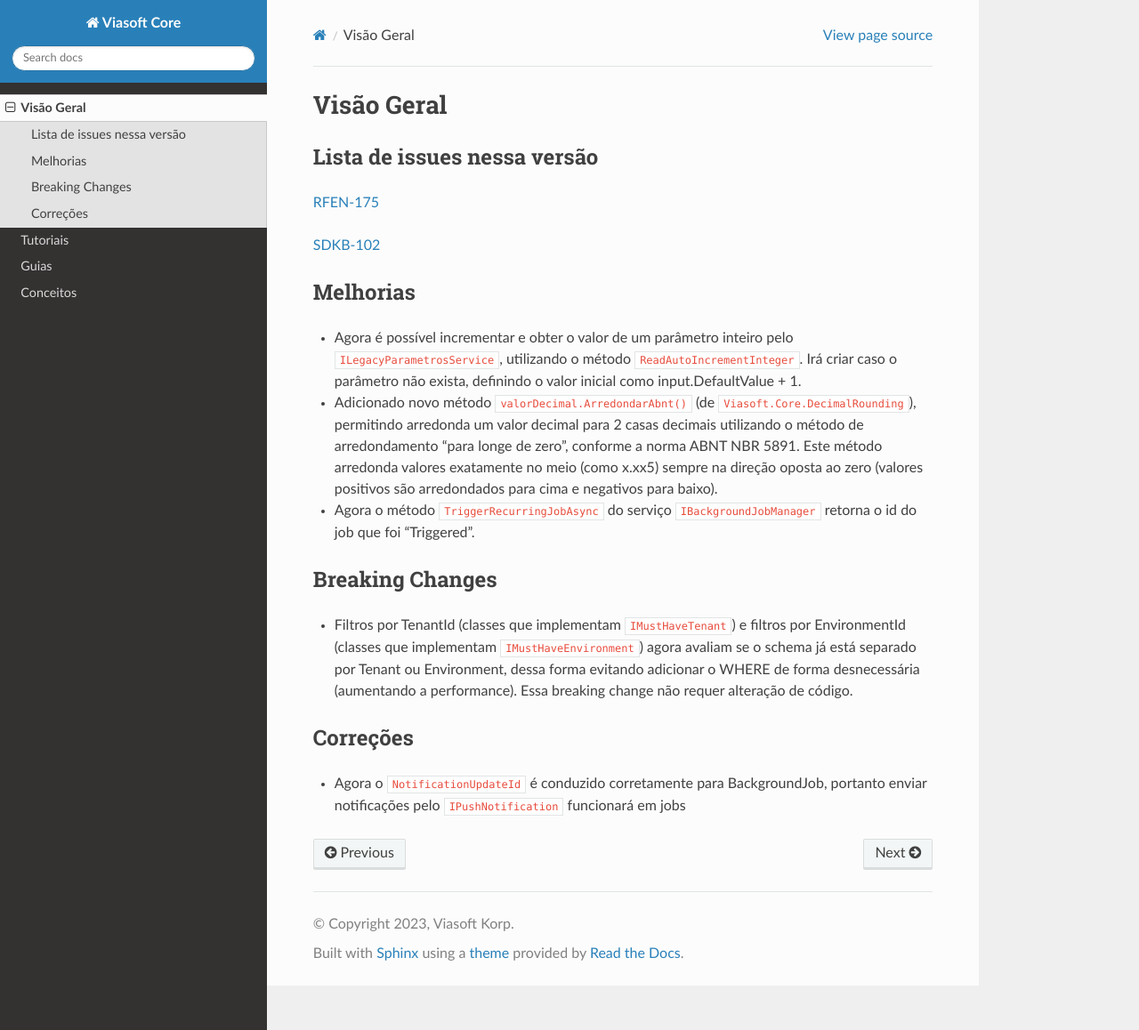
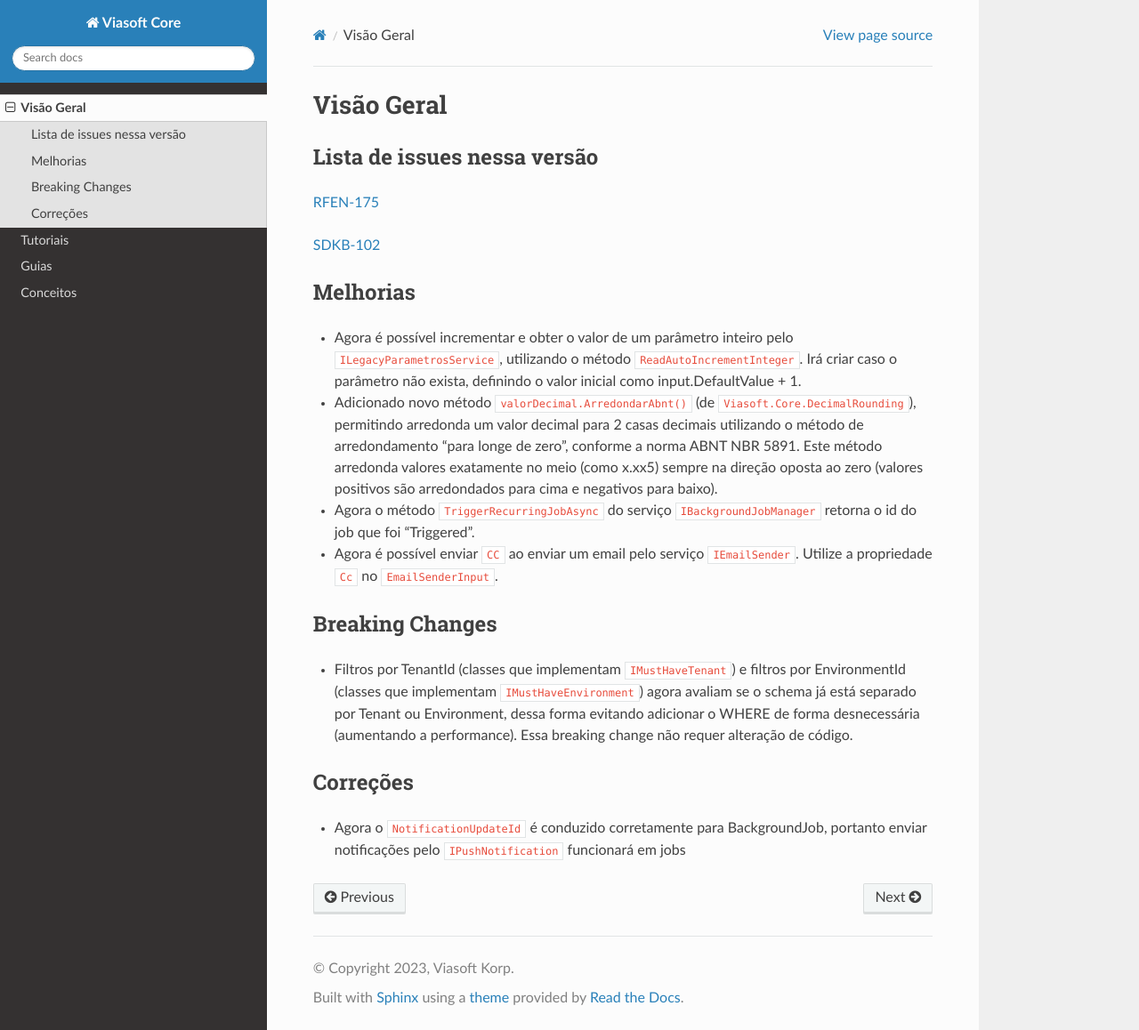
Before and after one commit to viasoftkorp/viasoft-core-docs, a Sphinx documentation site: the page built from docs/source/visao_geral.rst, in a window 1280 px wide and 1158 px high. Shown: the whole window at 89% size. Built offline with Sphinx 7.4.7 and the Read the Docs theme 3.1.0, drawn with Linux system fonts in a browser that asks for light colours.

Commit message:
CC no IEmailSender

```diff
--- a/docs/source/visao_geral.rst
+++ b/docs/source/visao_geral.rst
@@ -16,8 +16,8 @@ Melhorias
 
 * Agora é possível incrementar e obter o valor de um parâmetro inteiro pelo ``ILegacyParametrosService``, utilizando o método ``ReadAutoIncrementInteger``. Irá criar caso o parâmetro não exista, definindo o valor inicial como input.DefaultValue + 1.
 * Adicionado novo método ``valorDecimal.ArredondarAbnt()`` (de ``Viasoft.Core.DecimalRounding``), permitindo arredonda um valor decimal para 2 casas decimais utilizando o método de arredondamento "para longe de zero", conforme a norma ABNT NBR 5891. Este método arredonda valores exatamente no meio (como x.xx5) sempre  na direção oposta ao zero (valores positivos são arredondados para cima e negativos para baixo).
-
 * Agora o método ``TriggerRecurringJobAsync`` do serviço ``IBackgroundJobManager`` retorna o id do job que foi "Triggered".
+* Agora é possível enviar ``CC`` ao enviar um email pelo serviço ``IEmailSender``. Utilize a propriedade ``Cc`` no ``EmailSenderInput``.
 
 Breaking Changes
 ----------------
```
